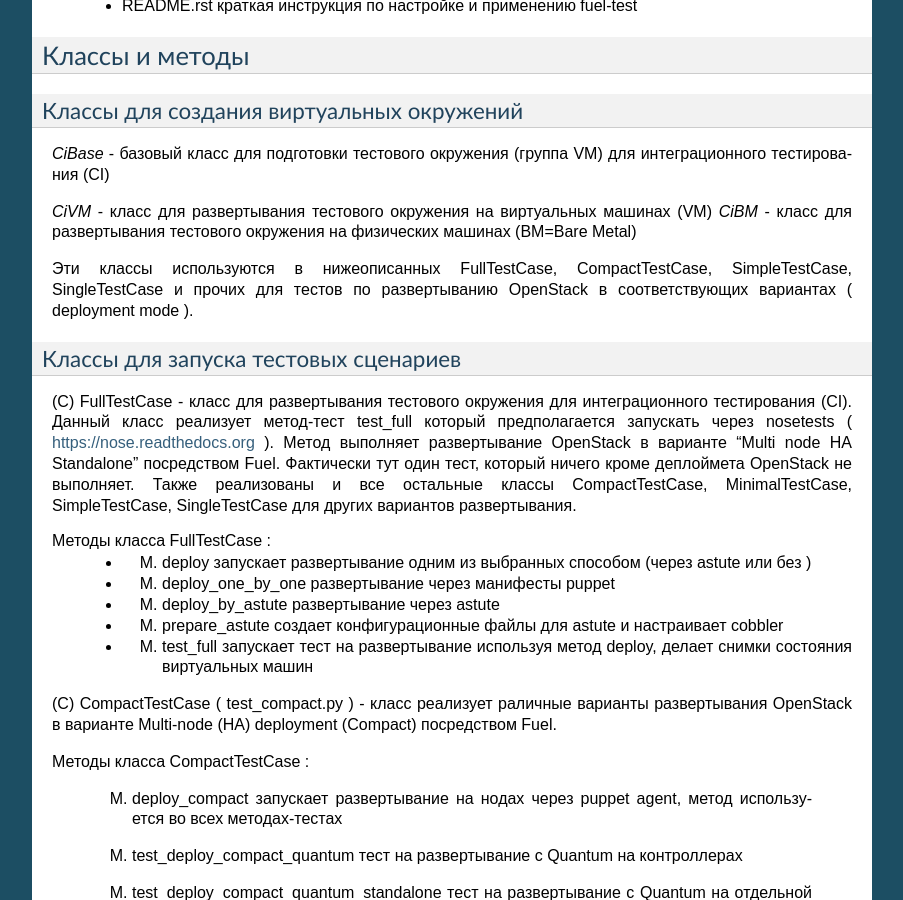
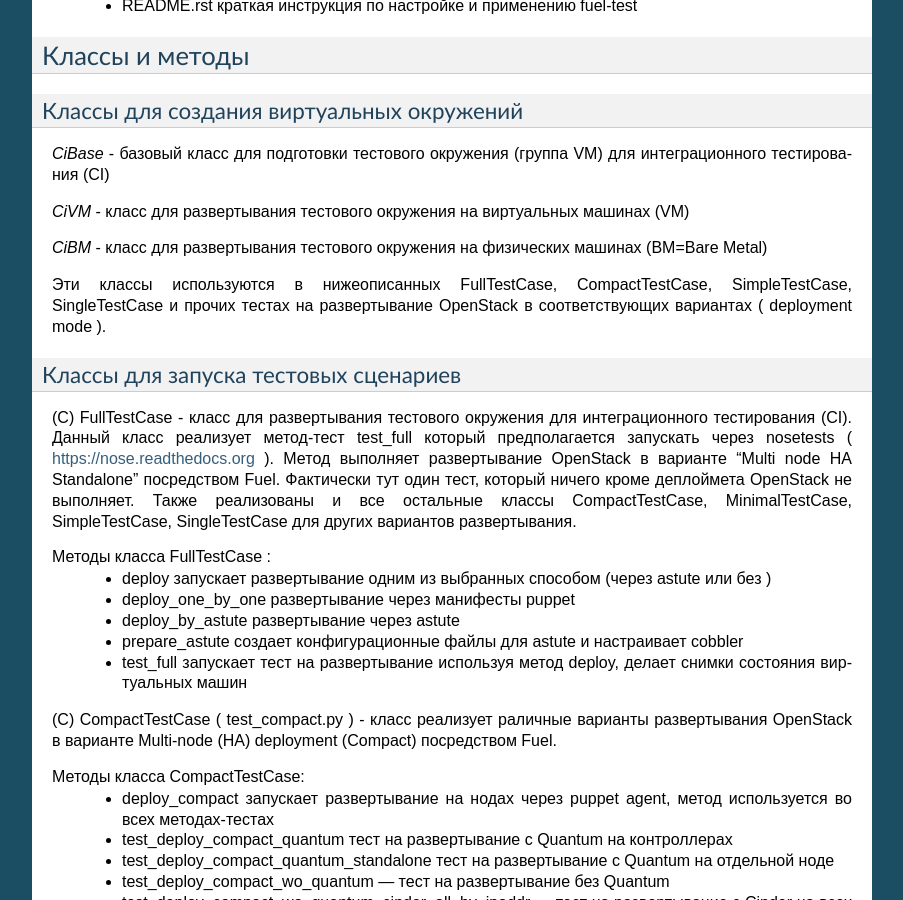
Before and after one commit to monroid/fuel-test, a Sphinx documentation site: the page built from doc/pages/fuel_test_classes.rst, in a window 1280 px wide and 900 px high, scrolled down 1365 px. Shown: the whole window, without its empty margins (198-1101 px from the left). Built offline with Sphinx 7.4.7, drawn with Linux system fonts in a browser that asks for light colours; formulas are drawn with MathJax 3.

Commit message:
Documentation for fuel_test converted to reStructuredText. Some more fixes with text markup.

```diff
--- a/doc/pages/fuel_test_classes.rst
+++ b/doc/pages/fuel_test_classes.rst
@@ -81,9 +81,10 @@
 *CiBase* - базовый класс для подготовки тестового окружения (группа VM) для интеграционного тестирования (CI)
 
 *CiVM* -  класс для развертывания тестового окружения на виртуальных машинах (VM)
+
 *CiBM* -  класс для развертывания тестового окружения на физических машинах (BM=Bare Metal)
 
-Эти классы используются в нижеописанных FullTestCase, CompactTestCase, SimpleTestCase,   SingleTestCase и прочих для тестов по развертыванию OpenStack в соответствующих вариантах ( deployment mode ).
+Эти классы используются в нижеописанных FullTestCase, CompactTestCase, SimpleTestCase, SingleTestCase и прочих тестах на развертывание OpenStack в соответствующих вариантах ( deployment mode ).
 
 
 
@@ -95,38 +96,26 @@
 (С) FullTestCase - класс для развертывания тестового окружения для интеграционного тестирования (CI). Данный класс реализует метод-тест test_full который предполагается запускать через nosetests ( https://nose.readthedocs.org ). Метод выполняет развертывание OpenStack в варианте “Multi node HA Standalone” посредством Fuel. Фактически тут один тест, который ничего кроме деплоймета OpenStack не выполняет. Также реализованы и все остальные классы CompactTestCase, MinimalTestCase, SimpleTestCase,  SingleTestCase для других вариантов развертывания.
 
 Методы класса  FullTestCase :
- *  (M) deploy	запускает развертывание одним из выбранных способом (через astute или без )
- *  (M)  deploy_one_by_one	развертывание через манифесты puppet
- *  (M)  deploy_by_astute	развертывание через astute
- *  (M)  prepare_astute	создает конфигурационные файлы для astute и настраивает cobbler
- *  (M)  test_full 	запускает тест на развертывание используя метод deploy, делает снимки состояния виртуальных машин
-
-
+ *  deploy	запускает развертывание одним из выбранных способом (через astute или без )
+ *  deploy_one_by_one	развертывание через манифесты puppet
+ *  deploy_by_astute	развертывание через astute
+ *  prepare_astute	создает конфигурационные файлы для astute и настраивает cobbler
+ *  test_full 	запускает тест на развертывание используя метод deploy, делает снимки состояния виртуальных машин
 
 
 
 (С) CompactTestCase  (  test_compact.py ) -  класс реализует раличные варианты развертывания OpenStack в варианте Multi-node (HA) deployment (Compact) посредством Fuel.
 
-Методы класса  CompactTestCase :
-
-  (M)  deploy_compact	запускает развертывание на нодах через puppet agent, метод используется во всех методах-тестах
-
-  (M)  test_deploy_compact_quantum    тест на развертывание с Quantum на контроллерах
-
-  (M) test_deploy_compact_quantum_standalone тест на развертывание с Quantum на отдельной ноде
-
-  (M) test_deploy_compact_wo_quantum --- тест на  развертывание без Quantum
-
-  (M) test_deploy_compact_wo_quantum_cinder_all_by_ipaddr --- тест на  развертывание с Cinder на всех нодах, но без Quantum, Cinder-ные ноды задаются списком ip-адресов нод
-
-  (M) test_deploy_compact_wo_quantum_cinder_all --- тест на  развертывание с Cinder на всех нодах, но без Quantum, Cinder-ные ноды задаются через cinder_nodes=['all']
-
-  (M) test_deploy_compact_wo_loopback --- --- тест на  развертывание с Cinder на контроллерах, с параметром SWIFT loopback
-
-
-  (M) test_deploy_compact_wo_ha_provider ---  на  развертывание с Cinder на контроллерах, без HA
-
-  (M) deploy_by_astute	развертывание через astute ( КМК метод дублируется в нескольких классах и напрашивается на рефакторинг )
+Методы класса  CompactTestCase:
+ * deploy_compact	запускает развертывание на нодах через puppet agent, метод используется во всех методах-тестах
+ * test_deploy_compact_quantum    тест на развертывание с Quantum на контроллерах
+ * test_deploy_compact_quantum_standalone тест на развертывание с Quantum на отдельной ноде
+ * test_deploy_compact_wo_quantum --- тест на  развертывание без Quantum
+ * test_deploy_compact_wo_quantum_cinder_all_by_ipaddr --- тест на  развертывание с Cinder на всех нодах, но без Quantum, Cinder-ные ноды задаются списком ip-адресов нод
+ * test_deploy_compact_wo_quantum_cinder_all --- тест на  развертывание с Cinder на всех нодах, но без Quantum, Cinder-ные ноды задаются через cinder_nodes=['all']
+ * test_deploy_compact_wo_loopback --- --- тест на  развертывание с Cinder на контроллерах, с параметром SWIFT loopback
+ * test_deploy_compact_wo_ha_provider ---  на  развертывание с Cinder на контроллерах, без HA
+ * deploy_by_astute	развертывание через astute ( КМК метод дублируется в нескольких классах и напрашивается на рефакторинг )
 
 
 
```
